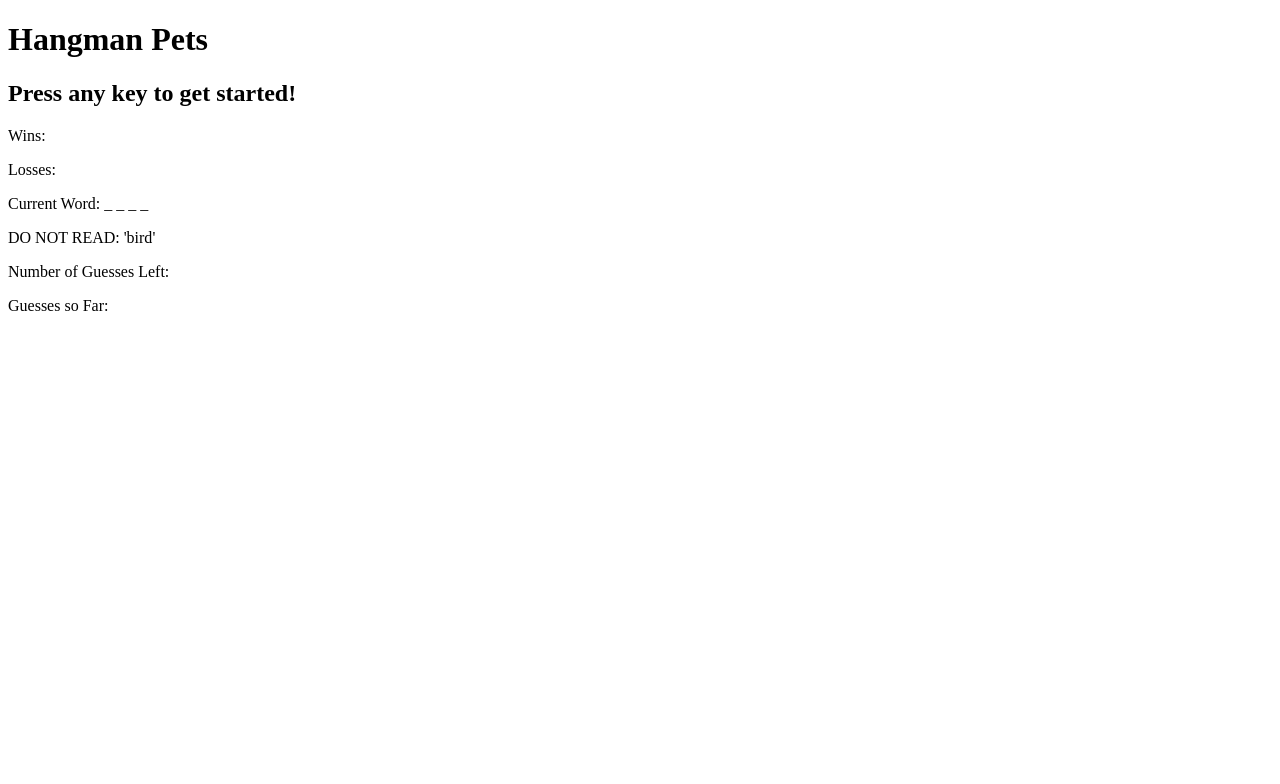
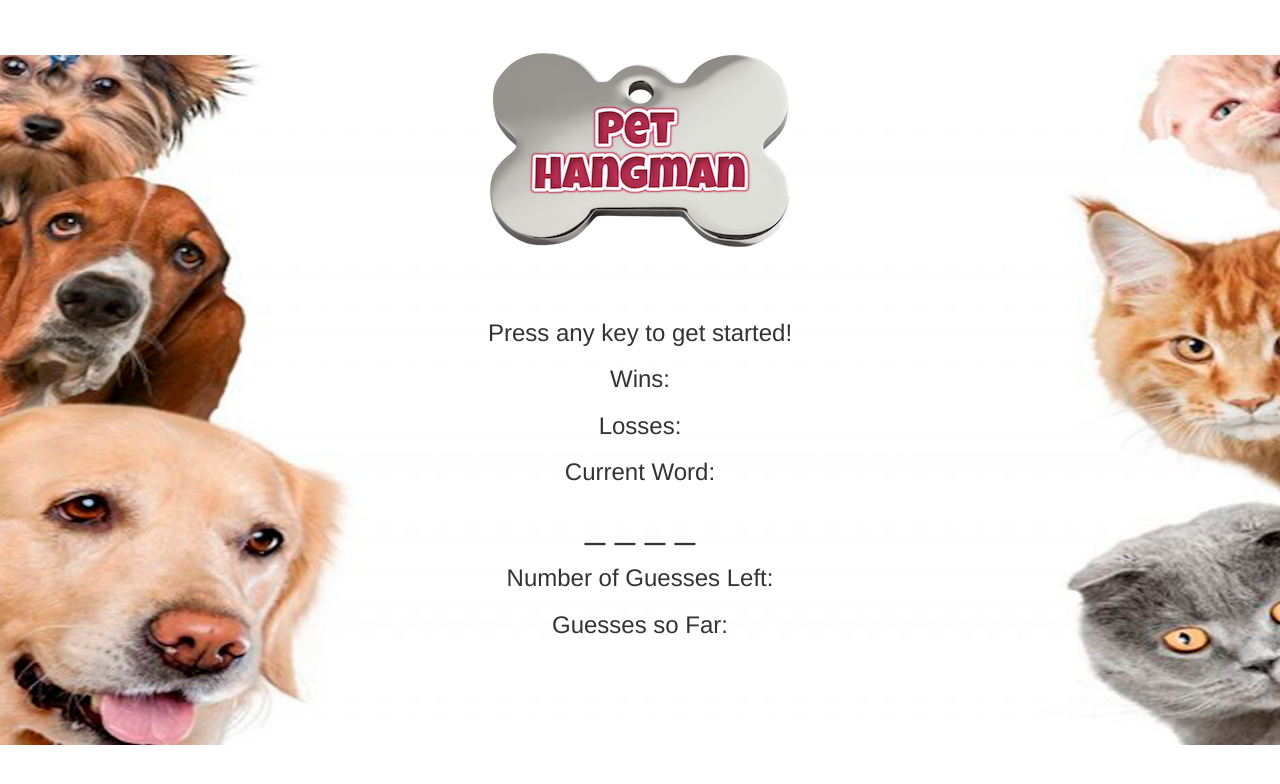
Before and after one commit to Domohkiin/Hangman-Game, a plain HTML site: page index.html in a window 1280 px wide. Drawn offline with nearby package versions, Linux system fonts and the light colour scheme.

Commit message:
Fancy Update

```diff
--- a/assets/css/reset.css
+++ b/assets/css/reset.css
@@ -0,0 +1,43 @@
+html, body, div, span, applet, object, iframe,
+h1, h2, h3, h4, h5, h6, p, blockquote, pre,
+a, abbr, acronym, address, big, cite, code,
+del, dfn, em, img, ins, kbd, q, s, samp,
+small, strike, strong, sub, sup, tt, var,
+b, u, i, center,
+dl, dt, dd, ol, ul, li,
+fieldset, form, label, legend,
+table, caption, tbody, tfoot, thead, tr, th, td,
+article, aside, canvas, details, embed,
+figure, figcaption, footer, header, hgroup,
+menu, nav, output, ruby, section, summary,
+time, mark, audio, video {
+	margin: 0;
+	padding: 0;
+	border: 0;
+	font-size: 100%;
+	font: inherit;
+	vertical-align: baseline;
+}
+/* HTML5 display-role reset for older browsers */
+article, aside, details, figcaption, figure,
+footer, header, hgroup, menu, nav, section {
+	display: block;
+}
+body {
+	line-height: 1;
+}
+ol, ul {
+	list-style: none;
+}
+blockquote, q {
+	quotes: none;
+}
+blockquote:before, blockquote:after,
+q:before, q:after {
+	content: '';
+	content: none;
+}
+table {
+	border-collapse: collapse;
+	border-spacing: 0;
+}
--- a/assets/css/style.css
+++ b/assets/css/style.css
@@ -0,0 +1,8 @@
+body {
+	background: url("../images/background.png") no-repeat center center fixed;
+	text-align: center;
+}
+
+
+
+#dog-tag
--- a/assets/javascript/game.js
+++ b/assets/javascript/game.js
@@ -8,37 +8,34 @@ var guessedLetters = [];
 
 var correctGuesses = [];
 
-//word to guess
-var wordToGuess = null;
-
 //Win to loss counter
 var wins = 0;
 var losses = 0;
 
-//Number of guesses you start with
+//number of guesses you have left
 var guessesLeft = [];
-
-//separates the selected word and divides it into individual letters
-//var letters = word.split("");
-
-//generates underscores equal to the length of the selected word and
-//puts them on the page
 
 function startGame() {
 	//randomly selects a word from the pets array
 	word = pets[Math.floor(Math.random() * pets.length)];
 
+	//displays underscores in place of the selected word
 	for (var i = 0; i < word.length; i++) {
 		correctGuesses.push('_');
 
 	}
-
+	//sets the initial guess count to 5 more than the length of the word
 	guessesLeft = word.length + 5;
 
+	//prints the underscores to the page
 	document.querySelector("#current-word").innerHTML = correctGuesses.join(' ');
-	document.querySelector("#secret").innerHTML = word;
+
+	//shows the word for debugging
+	//document.querySelector("#secret").innerHTML = word;
+
 }
 
+//resets the values of the vars and starts a new game
 function reset() {
 	guessedLetters = [];
 	correctGuesses = [];
@@ -47,16 +44,17 @@ function reset() {
 	startGame();
 }
 
-//updates the total guesses var
+
 function updateGuesses(letter){
-	guessesLeft --;
-	document.querySelector("#guesses-left").innerHTML = guessesLeft;
-
+	//checks if the letter pressed is in the word
 	if (word.indexOf(letter) === -1) {
+		//decrements the guesses left if the guess is wrong
+		guessesLeft --;
 		guessedLetters.push(letter);
 		document.querySelector("#guesses-so-far").innerHTML = guessedLetters.join(', ');
+		document.querySelector("#guesses-left").innerHTML = guessesLeft;
 	} else {
-
+		//if it is in the word it will replace the underscore(s) in the proper place
 		for (var i = 0; i< word.length; i++) {
 			if (word[i] === letter) {
 				correctGuesses[i] = letter;
@@ -66,30 +64,49 @@ function updateGuesses(letter){
 	}
 
 }
+//checks if the user has won
+function checkWin() {
+	//if no underscores are found in the array
+	if (correctGuesses.indexOf('_') === -1) {
+		//wins increases by 1
+		wins++;
+		//and win count is displayed on the page
+		document.querySelector("#wins").innerHTML = wins;
+		//runs the show word function
+		showWord();
+		//reset();
 
-function checkWin() {
-	if (correctGuesses.indexOf('_') === -1) {
-		wins++;
-		document.querySelector("#wins").innerHTML = wins;
-		reset();
+		//if the player runs out of guesses
 	} else if (guessesLeft === 0) {
+		//losses increase by 1
 		losses ++;
+		//and are shown on the page
 		document.querySelector("#losses").innerHTML = losses;
+		//reset function runs
 		reset();
 	}
 }
+//displays the correct word after it is fully guessed
+function showWord() {
+	//empties the correctGuesses var
+	correctGuesses = [];
+	//displays the word
+	document.querySelector("#current-word").innerHTML = word + " is correct!"
+	document.querySelector("#Press-Any-Key").innerHTML = "Press any key to continue!";
+
+		reset();
+	}
+
 
 //Detects which key is pressed
 document.onkeyup = function (event) {
 
-	//turns all inputed letters to lower case
+
 	var letterGuessed = event.key;
 
-
-	//Reduces the guesses left by one everytime a key is pressed
 	updateGuesses(letterGuessed);
 	checkWin();
 
 };
-
+//runs the startGame function
 startGame();
--- a/index.html
+++ b/index.html
@@ -3,15 +3,19 @@
   <head>
     <meta charset="UTF-8">
     <title>Hangman Pet Style</title>
+    <link rel="stylesheet" href="assets/css/style.css">
+    <link rel="stylesheet" href="https://maxcdn.bootstrapcdn.com/bootstrap/3.3.7/css/bootstrap.min.css">
+    </head>
   <body>
-	<h1>Hangman Pets</h1>
-	<h2>Press any key to get started!</h2>
-	<p>Wins: <span id="wins"></span></p>
-	<p>Losses: <span id="losses"></span></p>
-	<p>Current Word: <span id="current-word"></span></p>
-	<p>DO NOT READ: '<span id="secret"></span>'</p>
-	<p>Number of Guesses Left: <span id="guesses-left"></span></p>
-	<p>Guesses so Far: <span id="guesses-so-far"></span></p>
+  	<img src= "assets/images/pethangman.png" id="dog-tag">
+	<h3><span id ="Press-Any-Key">Press any key to get started!</span></h3>
+	<h3>Wins: <span id="wins"></span></h3>
+	<h3>Losses: <span id="losses"></span></h3>
+	<h3>Current Word: </h3>
+	<h1><span id="current-word"></span></h1>
+	<!--<p>Developer's Eyes Only: '<span id="secret"></span>'</p>-->
+	<h3>Number of Guesses Left: <span id="guesses-left"></span></h3>
+	<h3>Guesses so Far: <span id="guesses-so-far"></span></h3>
 
 	<script type="text/javascript" src="assets/javascript/game.js">
 	</script>
```
Also changed, not shown: assets/images/PetHangman.png (added), assets/images/background.png (added).
